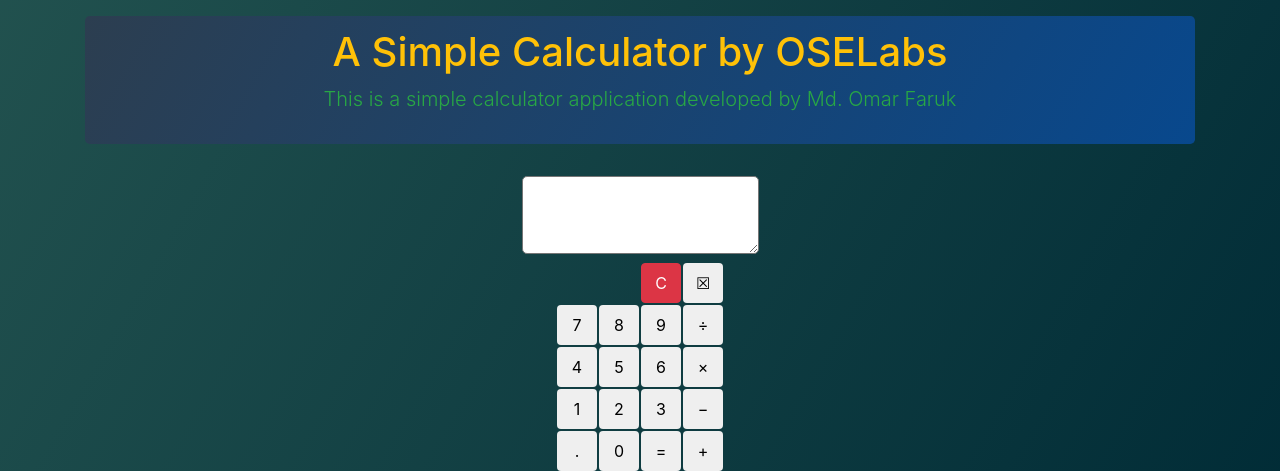
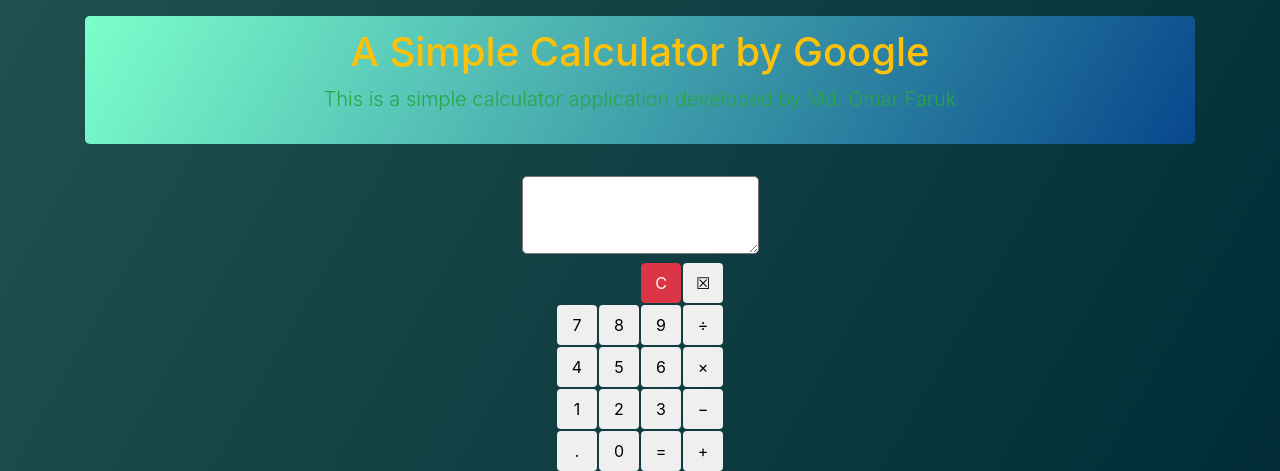
Before and after one commit to oselabs/oselabs-calculator, a Django app: page / in a window 1280 px wide. Shown: the part 66-537 px from the top of the page. Run offline with Django 3.2, Linux system fonts and the light colour scheme; some libraries are stand-ins or nearby versions; some web fonts are replaced.

Commit message:
Update index.html

```diff
--- a/A-Simple-Calculator-App-With-Django-and-JavaScript/templates/calcu_app/index.html
+++ b/A-Simple-Calculator-App-With-Django-and-JavaScript/templates/calcu_app/index.html
@@ -14,13 +14,13 @@
 </head>
 <style>
 	.jumbotron{
-		background: linear-gradient(120deg,#2C3E50, #08488d);
+		background: linear-gradient(120deg,#7CFFCB, #08488d);
 	}
 </style>
 <body>
 	<div class="container my-3">
 		<div class="jumbotron">
-			<h1 class="display-6 text-warning" style="margin-top: -5%; text-align: center;">A Simple Calculator by OSELabs </h1>
+			<h1 class="display-6 text-warning" style="margin-top: -5%; text-align: center;">A Simple Calculator by Google </h1>
 			<p class="lead text-center text-success" style="margin-bottom: -5%;">This is a simple calculator application developed by Md. Omar Faruk</p>
 		</div>
 
```
